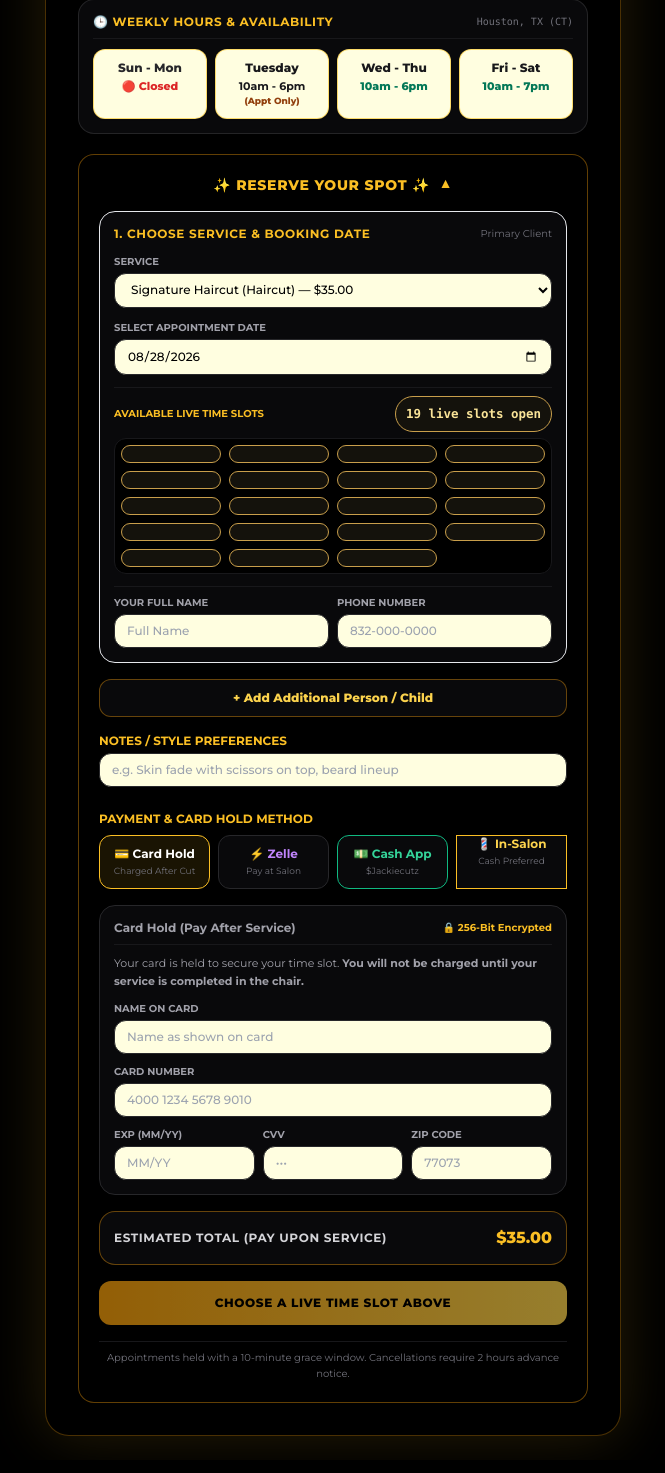
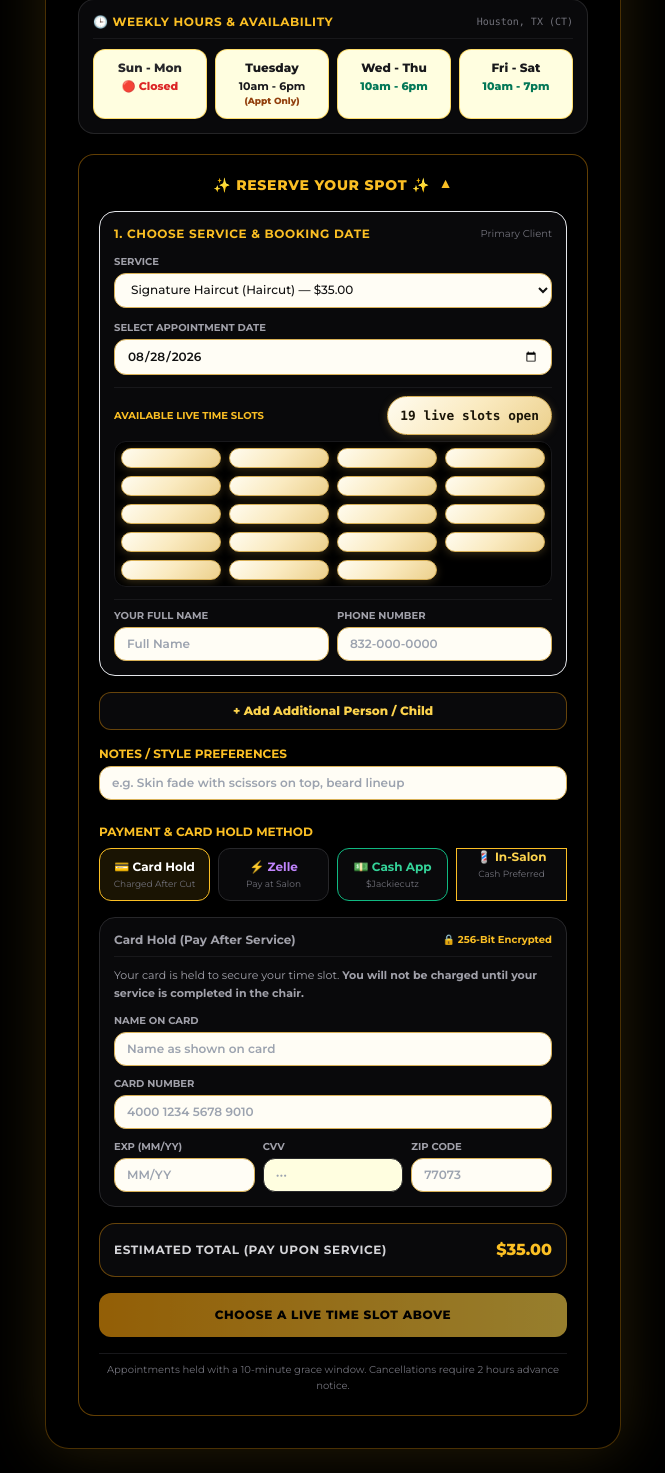
Before and after one commit to JOlvera-Coder/jackiecutz, a Flask app: page /booking in a window 1280 px wide. Shown: the part 853-2326 px from the top of the page, without its empty margins (307-972 px from the left). Before the commit the page ends 2302 px from the top, so only its background shows below. Run offline with Flask 3, Linux system fonts and the light colour scheme; the visitor is signed in with stand-in values (Sample User, id 1); some libraries are stand-ins or nearby versions; some web fonts are replaced.

Commit message:
Refine champagne gold spectrum and ensure live time slot pills are fully visible

```diff
--- a/app/templates/base.html
+++ b/app/templates/base.html
@@ -10,13 +10,15 @@
 
     <style>
         :root {
-            --gold-bright: #fff0b3;
-            --gold-primary: #e6c36a;
-            --gold-deep: #b88628;
-            --gold-shadow: #54390b;
+            /* True Illuminating Metallic Champagne Gold Spectrum */
+            --champagne-highlight: #ffffff;
+            --champagne-light: #fff6d6;
+            --champagne-cream: #faeac0;
+            --champagne-gold: #dfba6b;
+            --champagne-deep: #b5872a;
+            --champagne-bronze: #694a11;
+            --champagne-border: #d8b056;
             --bg-jet-black: #000000;
-            --card-jet-black: #080808;
-            --input-jet-black: #111111;
         }
 
         html, body {
@@ -28,7 +30,7 @@
             min-height: 100vh;
         }
 
-        /* Pure Studio Artwork Container (Seamless Jet Black, No Outlines) */
+        /* Pure Studio Artwork Container (Seamless Jet Black) */
         .studio-logo-banner {
             width: 100%;
             max-width: 480px;
@@ -46,15 +48,15 @@
             background: #000000 !important;
         }
 
-        /* Luminous Rich Champagne Gold Button */
+        /* Metallic Champagne Gold Button (Buttons & Triggers) */
         .gold-btn, .gold-metallic-bg {
-            background: linear-gradient(135deg, #fff3cc 0%, #e6c36a 28%, #d4af37 55%, #b88628 85%, #6b4e12 100%) !important;
-            color: #080808 !important;
+            background: linear-gradient(135deg, #ffffff 0%, #fff2cb 22%, #e5c16d 50%, #c39634 78%, #785213 100%) !important;
+            color: #0d0d0d !important;
             font-weight: 800 !important;
-            border: 1px solid #fff0b3 !important;
+            border: 1px solid #fff2cb !important;
             border-radius: 10px;
-            box-shadow: 0 4px 22px rgba(230, 195, 106, 0.45), 0 0 12px rgba(255, 243, 204, 0.35) inset !important;
-            text-shadow: 0 1px 0 rgba(255, 255, 255, 0.5);
+            box-shadow: 0 4px 20px rgba(223, 186, 107, 0.45), 0 0 14px rgba(255, 242, 203, 0.4) inset !important;
+            text-shadow: 0 1px 0 rgba(255, 255, 255, 0.6);
             cursor: pointer;
             transition: all 0.22s ease-in-out;
             letter-spacing: 1.5px;
@@ -62,31 +64,21 @@
         }
 
         .gold-btn:hover, .gold-metallic-bg:hover {
-            background: linear-gradient(135deg, #ffffff 0%, #fff0b3 25%, #e6c36a 60%, #b88628 100%) !important;
-            box-shadow: 0 6px 30px rgba(230, 195, 106, 0.75), 0 0 16px rgba(255, 255, 255, 0.6) inset !important;
+            background: linear-gradient(135deg, #ffffff 0%, #fff7dc 30%, #ebd08c 65%, #b5872a 100%) !important;
+            box-shadow: 0 6px 30px rgba(223, 186, 107, 0.75), 0 0 18px rgba(255, 255, 255, 0.7) inset !important;
             transform: translateY(-1px);
         }
 
-        .gold-input {
-            width: 100%;
-            padding: 12px 14px;
-            background: var(--input-jet-black);
-            border: 1px solid #201a12;
-            border-radius: 8px;
-            color: #fff0b3;
-            font-size: 0.95rem;
-            box-sizing: border-box;
-            transition: border-color 0.2s ease, box-shadow 0.2s ease;
-        }
-
-        .gold-input:focus {
-            outline: none;
-            border-color: #e6c36a;
-            box-shadow: 0 0 12px rgba(230, 195, 106, 0.4);
+        /* Matching Champagne Gold Input Fields */
+        .gold-input, input[type="text"], input[type="tel"], input[type="email"], input[type="date"], select {
+            background: #fffdf5 !important;
+            color: #111111 !important;
+            border: 1px solid #d8b056 !important;
+            font-weight: 600;
         }
 
         .gold-label {
-            color: #e6c36a;
+            color: #dfba6b !important;
             font-size: 0.78rem;
             font-weight: 800;
             letter-spacing: 1.5px;
@@ -95,46 +87,64 @@
             margin-bottom: 6px;
         }
 
-        /* Available Live Time Slots Button Styling */
-        .time-slot-btn, button[data-slot], [id^="slot-"], .slot-btn {
-            background: #14120c !important;
-            color: #fae498 !important;
-            border: 1px solid #c89e4b !important;
-            font-size: 0.78rem !important;
-            font-weight: 700 !important;
+        /* Available Live Time Slots (Matching Pill Tabs & Visible Typography) */
+        #slots-container button,
+        #time-slots-container button,
+        #slots-grid button,
+        .time-slot-btn,
+        .slot-btn,
+        button[data-slot],
+        button[data-time],
+        [id^="slot-"] {
+            background: linear-gradient(135deg, #fffcf0 0%, #faeac0 50%, #ecd08c 100%) !important;
+            color: #1a1508 !important;
+            border: 1px solid #d8b056 !important;
+            font-size: 0.8rem !important;
+            font-weight: 800 !important;
             border-radius: 9999px !important;
-            padding: 8px 10px !important;
+            padding: 9px 12px !important;
             text-align: center !important;
+            box-shadow: 0 2px 8px rgba(216, 176, 86, 0.25) !important;
             transition: all 0.2s ease-in-out !important;
             cursor: pointer !important;
-            display: inline-flex !important;
+            display: flex !important;
             align-items: center !important;
             justify-content: center !important;
         }
 
-        .time-slot-btn:hover, button[data-slot]:hover, [id^="slot-"]:hover, .slot-btn:hover {
-            background: linear-gradient(135deg, #fff3cc 0%, #e6c36a 40%, #b88628 100%) !important;
+        /* Slot Hover State (Illuminated Glow) */
+        #slots-container button:hover,
+        #time-slots-container button:hover,
+        #slots-grid button:hover,
+        .time-slot-btn:hover,
+        .slot-btn:hover,
+        button[data-slot]:hover,
+        button[data-time]:hover,
+        [id^="slot-"]:hover {
+            background: linear-gradient(135deg, #ffffff 0%, #fff7dc 40%, #e0b85c 100%) !important;
             color: #000000 !important;
-            border-color: #fff0b3 !important;
-            box-shadow: 0 0 14px rgba(230, 195, 106, 0.6) !important;
+            border-color: #ffffff !important;
+            box-shadow: 0 0 16px rgba(223, 186, 107, 0.7) !important;
             transform: translateY(-1px);
         }
 
-        .time-slot-btn.selected, .time-slot-btn.active, button[data-slot].selected, [id^="slot-"].selected, .slot-btn.selected {
-            background: linear-gradient(135deg, #fff3cc 0%, #e6c36a 30%, #d4af37 60%, #9e7526 100%) !important;
+        /* Slot Active/Selected State (Deep Champagne Gold with High Glow) */
+        #slots-container button.selected,
+        #time-slots-container button.selected,
+        #slots-grid button.selected,
+        #slots-container button.active,
+        #time-slots-container button.active,
+        .time-slot-btn.selected,
+        .time-slot-btn.active,
+        .slot-btn.selected,
+        button[data-slot].selected,
+        button[data-time].selected,
+        [id^="slot-"].selected {
+            background: linear-gradient(135deg, #ffffff 0%, #e5c16d 45%, #b5872a 100%) !important;
             color: #000000 !important;
-            font-weight: 800 !important;
-            border-color: #fff0b3 !important;
-            box-shadow: 0 0 18px rgba(230, 195, 106, 0.85) !important;
-        }
-
-        input:-webkit-autofill,
-        input:-webkit-autofill:hover,
-        input:-webkit-autofill:focus {
-            -webkit-text-fill-color: #fff0b3 !important;
-            -webkit-box-shadow: 0 0 0px 1000px #111111 inset !important;
-            border: 1px solid #e6c36a !important;
-            caret-color: #fff0b3 !important;
+            font-weight: 900 !important;
+            border: 2px solid #ffffff !important;
+            box-shadow: 0 0 20px rgba(223, 186, 107, 0.95), 0 0 8px #ffffff inset !important;
         }
     </style>
 </head>
```
